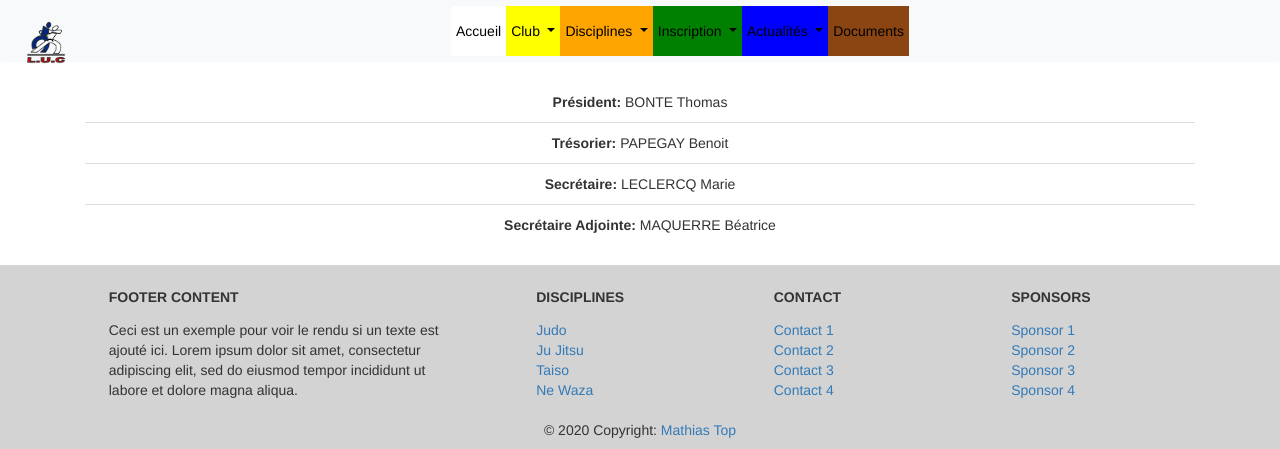
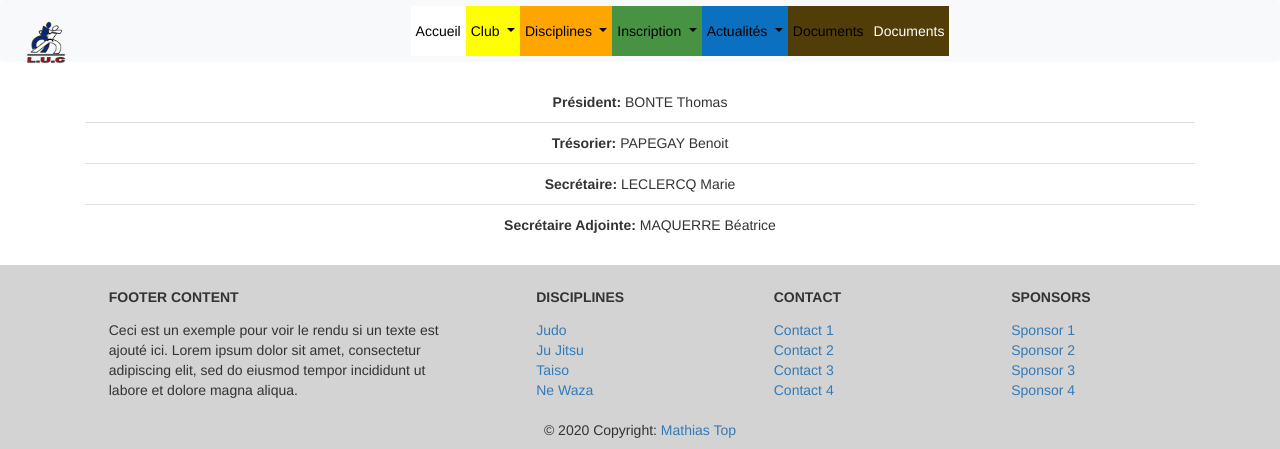
Before and after one commit to mathiastop/site-lille-judo, a Symfony app: template templates/club/bureau.html.twig in a window 1280 px wide. Shown: the top 449 px of the page. Run offline with Twig, Linux system fonts and the light colour scheme; the template is opened without the code that fills it, so the values that code supplies are empty; some libraries are stand-ins or nearby versions.

Commit message:
[~] navbar color

```diff
--- a/templates/base.html.twig
+++ b/templates/base.html.twig
@@ -62,26 +62,31 @@
                         </div>
                     </li>
                     <li class="nav-item dropdown">
-                        <a class="nav-link dropdown-toggle" style="color: black; background: green" id="navbarInscriptionMenuLink" data-toggle="dropdown" aria-haspopup="true" aria-expanded="false">
+                        <a class="nav-link dropdown-toggle" style="color: black; background: #489343" id="navbarInscriptionMenuLink" data-toggle="dropdown" aria-haspopup="true" aria-expanded="false">
                             Inscription
                         </a>
-                        <div class="dropdown-menu" style="background: green" aria-labelledby="navbarInscriptionMenuLink">
+                        <div class="dropdown-menu" style="background: #489343" aria-labelledby="navbarInscriptionMenuLink">
                             <a class="dropdown-item" href="{{ path('adhesion') }}">Adhésion</a>
                             <a class="dropdown-item" href="{{ path('competitions') }}">Compétitions</a>
                         </div>
                     </li>
                     <li class="nav-item dropdown">
-                        <a class="nav-link dropdown-toggle" style="color: black; background: blue" id="navbarActualitesMenuLink" data-toggle="dropdown" aria-haspopup="true" aria-expanded="false">
+                        <a class="nav-link dropdown-toggle" style="color: black; background: #0B70C0" id="navbarActualitesMenuLink" data-toggle="dropdown" aria-haspopup="true" aria-expanded="false">
                             Actualités
                         </a>
-                        <div class="dropdown-menu" style="background: blue" aria-labelledby="navbarActualitesMenuLink">
+                        <div class="dropdown-menu" style="background: #0B70C0" aria-labelledby="navbarActualitesMenuLink">
                             <a class="dropdown-item" href="{{ path('newsletter') }}">Newsletter</a>
                             <a class="dropdown-item" href="{{ path('actualites-club') }}">Actualités Club</a>
                             <a class="dropdown-item" href="{{ path('actualites-nationale-internationale') }}">Actualités Nationale/Internationale</a>
                         </div>
                     </li>
                     <li class="nav-item">
-                        <a class="nav-link" style="color: black; background: saddlebrown" href="{{ path('documents') }}">
+                        <a class="nav-link" style="color: black; background: #503D07" href="{{ path('documents') }}">
+                            Documents
+                        </a>
+                    </li>
+                    <li class="nav-item">
+                        <a class="nav-link" style="color: white; background: #503D07" href="{{ path('documents') }}">
                             Documents
                         </a>
                     </li>
```
